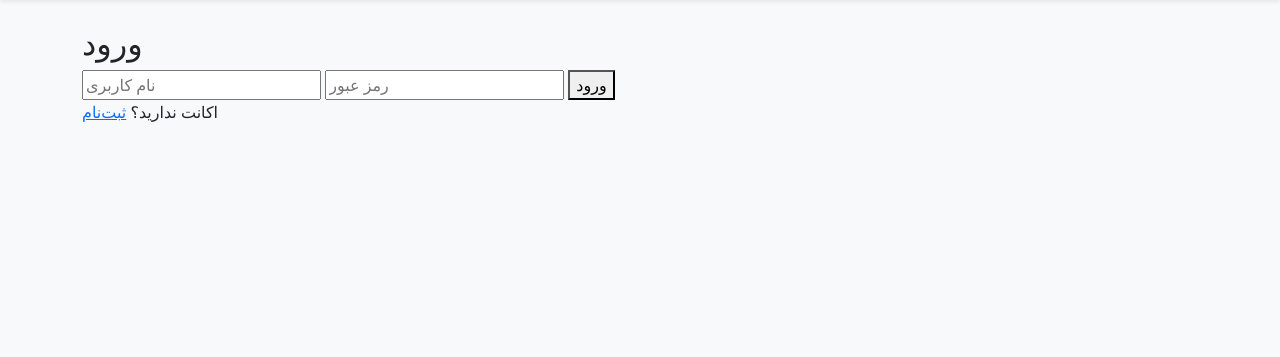
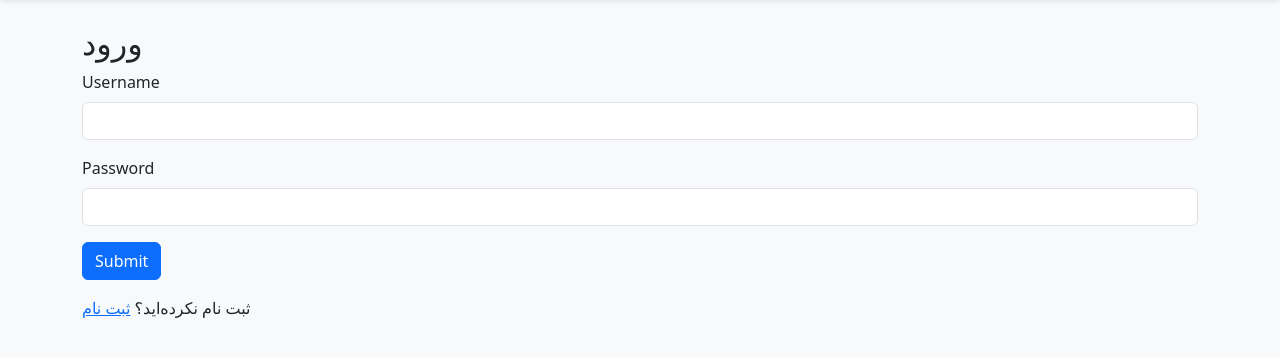
Before and after one commit to Farnam123/mony, a Flask app: template templates/login.html in a window 1280 px wide. Shown: the part 56-413 px from the top of the page. Run offline with Flask 3, Linux system fonts and the light colour scheme; the template is opened without the code that fills it, so the values that code supplies are empty, except form fields; the visitor is signed in with stand-in values (Sample User, id 1); tables that the repository leaves empty hold one stand-in row (values such as "Sample post"); form fields are guessed from the names that the template uses.

Commit message:
Update login.html

```diff
--- a/templates/login.html
+++ b/templates/login.html
@@ -1,11 +1,24 @@
-{% extends 'base.html' %}
+{% extends "base.html" %}
+{% block title %}ورود{% endblock %}
 {% block content %}
 <h2>ورود</h2>
 <form method="POST">
-    <input type="text" name="username" placeholder="نام کاربری" required>
-    <input type="password" name="password" placeholder="رمز عبور" required>
-    <button type="submit">ورود</button>
+    {{ form.hidden_tag() }}
+    <div class="mb-3">
+        {{ form.username.label(class="form-label") }}
+        {{ form.username(class="form-control") }}
+        {% for error in form.username.errors %}
+            <div class="text-danger">{{ error }}</div>
+        {% endfor %}
+    </div>
+    <div class="mb-3">
+        {{ form.password.label(class="form-label") }}
+        {{ form.password(class="form-control") }}
+        {% for error in form.password.errors %}
+            <div class="text-danger">{{ error }}</div>
+        {% endfor %}
+    </div>
+    {{ form.submit(class="btn btn-primary") }}
 </form>
-{% if error %}<p>{{ error }}</p>{% endif %}
-<p>اکانت ندارید؟ <a href="{{ url_for('register') }}">ثبت‌نام</a></p>
+<p class="mt-3">ثبت نام نکرده‌اید؟ <a href="{{ url_for('register') }}">ثبت نام</a></p>
 {% endblock %}
```
